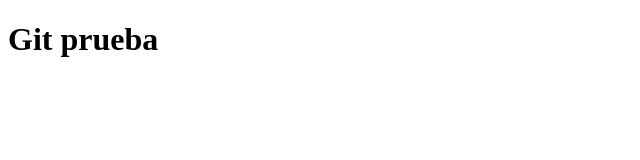
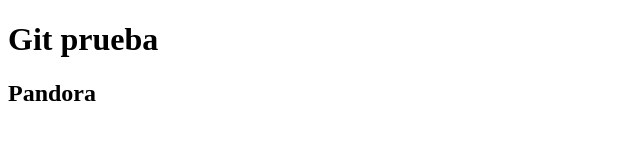
Before and after one commit to MarianaTraslavinaSarmiento/gitPrueba, a plain HTML site: page index.html in a window 1280 px wide. Shown: the whole page, without its empty margins (0-640 px from the left). Drawn offline with Linux system fonts and the light colour scheme.

Commit message:
refactor: :construction: inserté el titulo

```diff
--- a/index.html
+++ b/index.html
@@ -7,5 +7,6 @@
 </head>
 <body>
     <h1>Git prueba</h1>
+    <h2> Pandora </h2>
 </body>
 </html>
```
